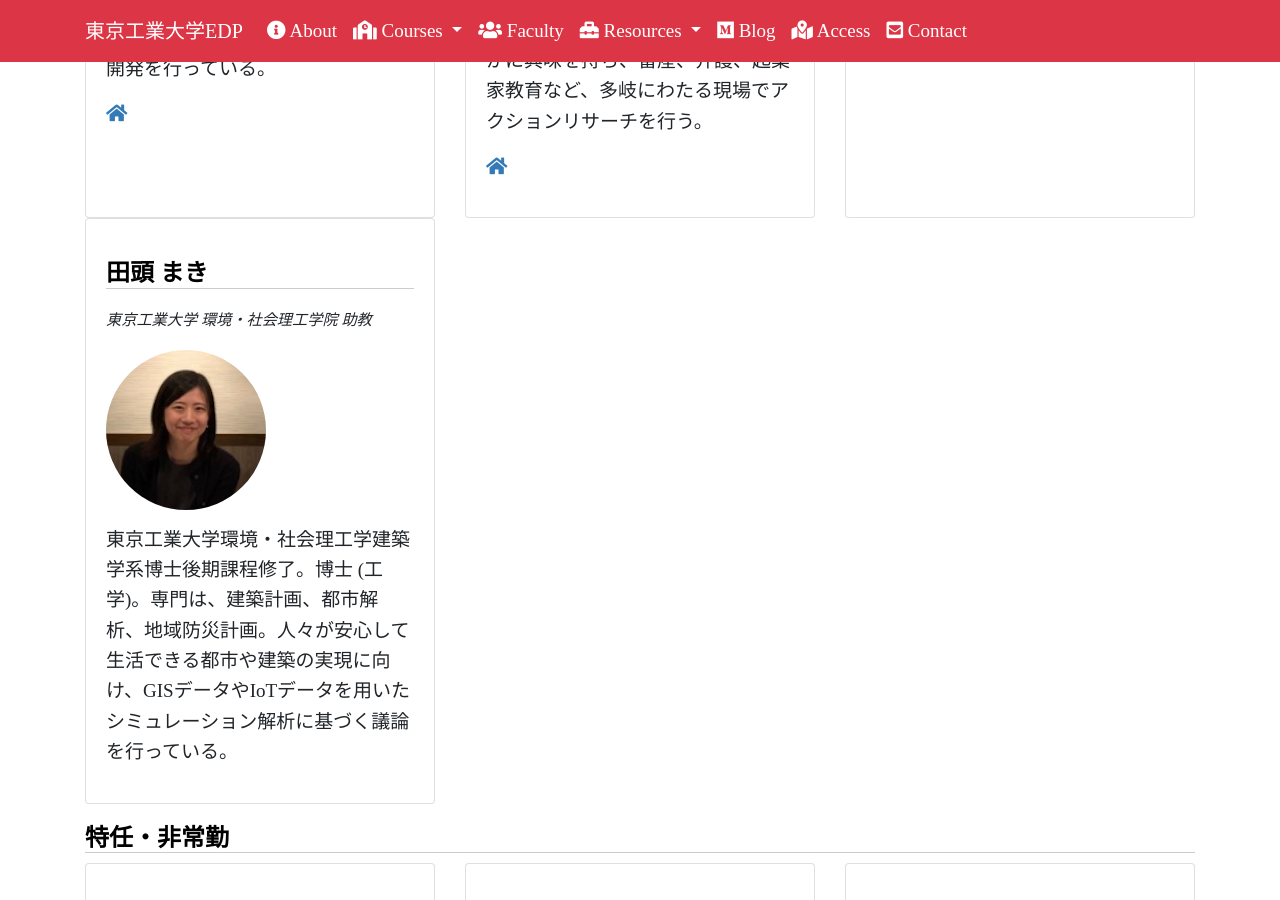
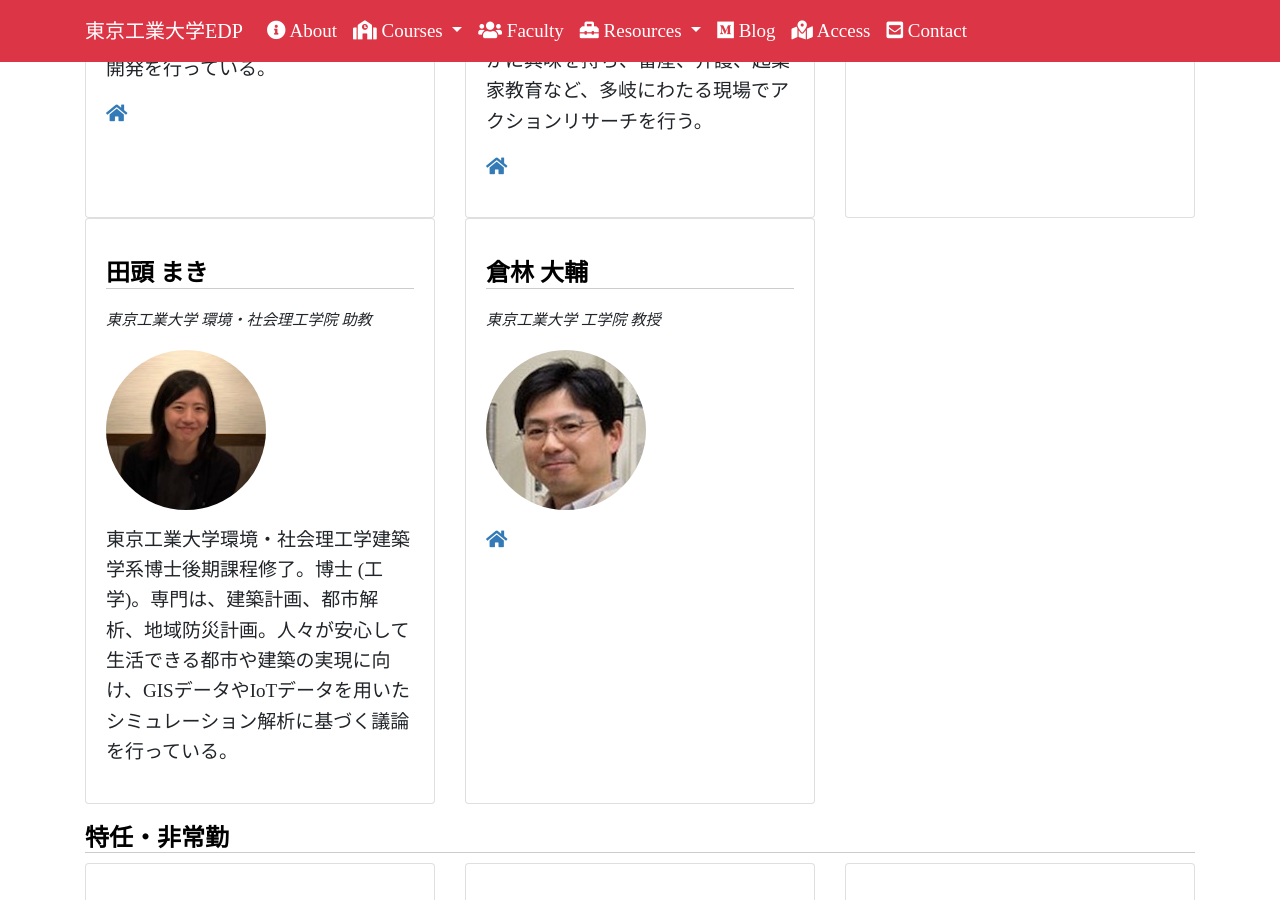
Before and after one commit to titech-edp/titech-edp.github.io, a Jekyll site: the page built from faculty-team/index.md, in a window 1280 px wide and 900 px high, scrolled down 1722 px. Built offline with Jekyll 4.4.1, drawn with Linux system fonts in a browser that asks for light colours; nearby versions of some CDN libraries; library files that are not in the unit come from our copies.

```diff
--- a/_data/faculty-supporters.yml
+++ b/_data/faculty-supporters.yml
@@ -6,13 +6,6 @@
   photo: "takeda.jpg"
   profile: ""
 
-- name: "倉林 大輔"
-  title:
-    - "東京工業大学 工学院 教授"
-  url: "http://www.irs.ctrl.titech.ac.jp/"
-  photo: "kurabayashi.jpg"
-  profile: ""
-
 - name: "長谷川 晶一"
   title:
     - "東京工業大学 科学技術創成研究院 准教授"
--- a/_data/faculty.yml
+++ b/_data/faculty.yml
@@ -53,3 +53,10 @@
   url: ""
   photo: "tagashira.jpg"
   profile: "東京工業大学環境・社会理工学建築学系博士後期課程修了。博士 (工学)。専門は、建築計画、都市解析、地域防災計画。人々が安心して生活できる都市や建築の実現に向け、GISデータやIoTデータを用いたシミュレーション解析に基づく議論を行っている。"
+
+- name: "倉林 大輔"
+  title:
+    - "東京工業大学 工学院 教授"
+  url: "http://www.irs.ctrl.titech.ac.jp/"
+  photo: "kurabayashi.jpg"
+  profile: ""
```
